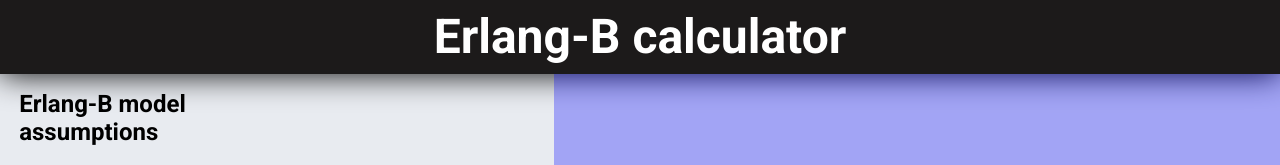
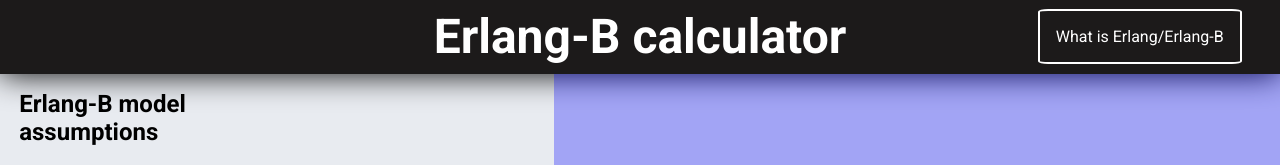
Before and after one commit to Maylayloo/Erlang-B-calculator, a plain HTML site: page index.html in a window 1280 px wide. Shown: the top 165 px of the page. Drawn offline with Linux system fonts and the light colour scheme.

Commit message:
wiki ref in button for Erlang

```diff
--- a/index.html
+++ b/index.html
@@ -15,6 +15,9 @@
       <h1>
         Erlang-B calculator
       </h1>
+      <button id="erlang-btn" onclick="parent.open('https://en.wikipedia.org/wiki/Erlang_(unit)')">
+        <a>What is Erlang/Erlang-B</a>
+      </button>
   </div>
   <div class="top-section">
       <div id="assumptions">
--- a/style.css
+++ b/style.css
@@ -25,7 +25,21 @@ h2 {
     align-items: center;
     background: #1c1a1a;
     box-shadow: 0 0 2rem black;
+}
 
+#erlang-btn {
+    position: absolute;
+    right: 3%;
+    background: transparent;
+    border: 2px solid white;
+    padding: 1rem;
+    border-radius: 5%;
+    cursor: pointer;
+}
+#erlang-btn a {
+    font-size: 1rem;
+    color: white;
+    text-decoration: none;
 }
 .top-section {
     display: flex;
```
